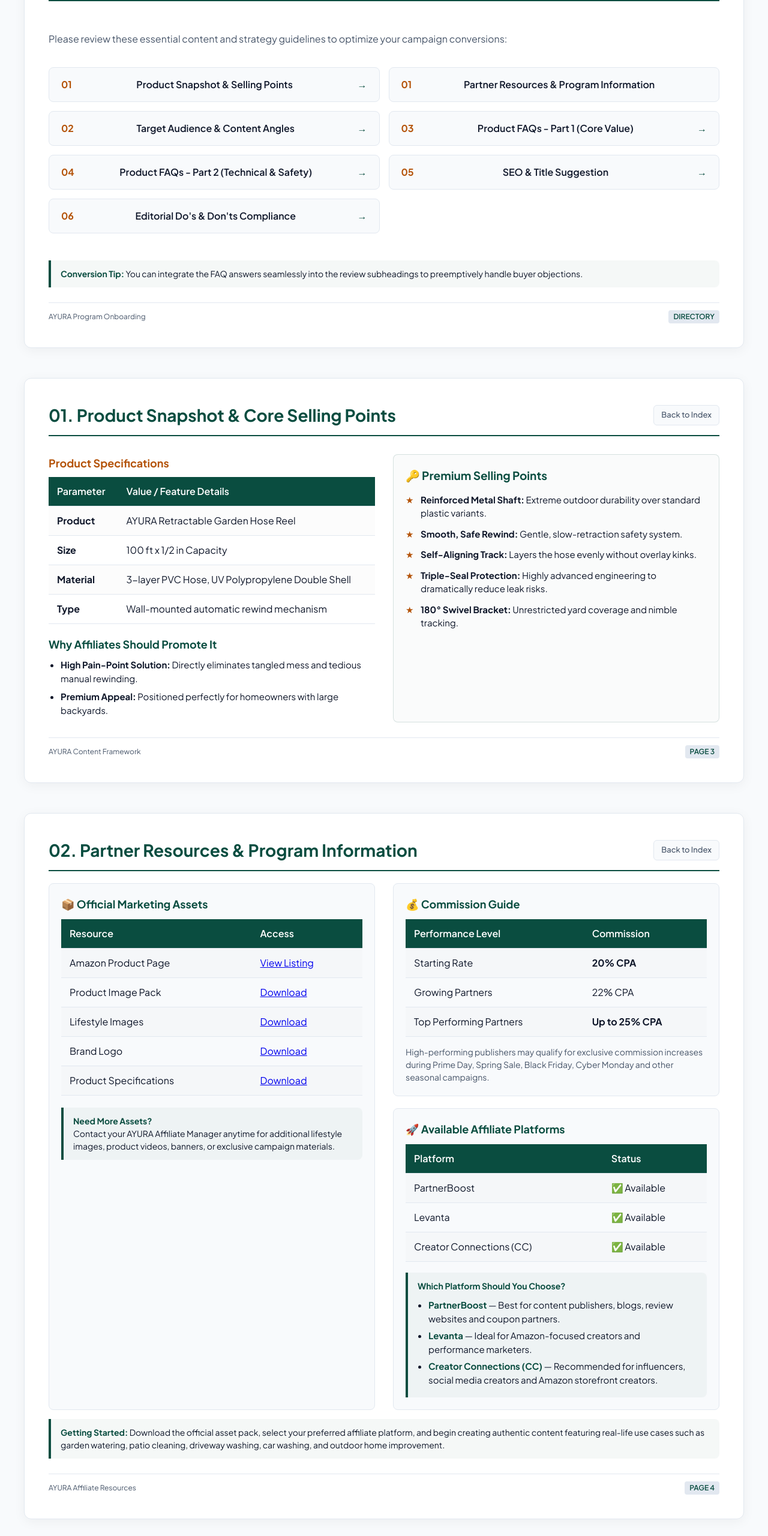
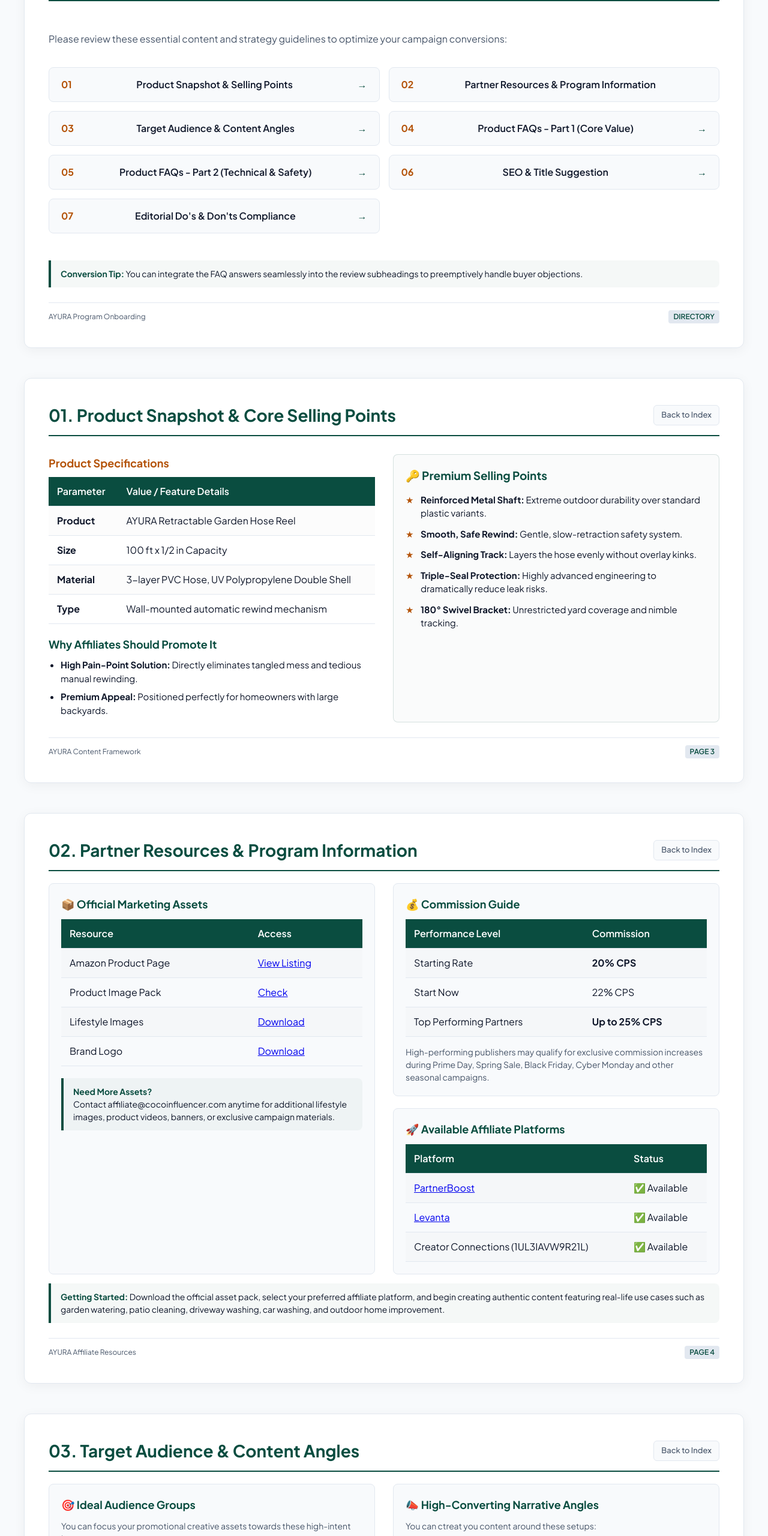
Before and after one commit to shayla67/Affiliate-brife, a plain HTML site: page index.html in a window 1280 px wide. Shown: the part 860-3420 px from the top of the page at 60% size. Drawn offline with Linux system fonts and the light colour scheme.

Commit message:
Update index.html
new page

```diff
--- a/index.html
+++ b/index.html
@@ -283,12 +283,12 @@
             <p style="font-size: 16px; margin-bottom: 15px; color: var(--text-muted);">Please review these essential content and strategy guidelines to optimize your campaign conversions:</p>
             <div class="toc-list">
                 <a href="#slide-snapshot" class="toc-item"><span class="toc-number">01</span> Product Snapshot & Selling Points <span style="color:var(--primary-teal);">→</span></a>
-                 <a href="#slide-snapshot" class="toc-item"><span class="toc-number">01</span> Partner Resources & Program Information <span style="color:var(--primary-teal);"></span></a>
-                <a href="#slide-audience" class="toc-item"><span class="toc-number">02</span> Target Audience & Content Angles <span style="color:var(--primary-teal);">→</span></a>
-                <a href="#slide-qa-1" class="toc-item"><span class="toc-number">03</span> Product FAQs - Part 1 (Core Value) <span style="color:var(--primary-teal);">→</span></a>
-                <a href="#slide-qa-2" class="toc-item"><span class="toc-number">04</span> Product FAQs - Part 2 (Technical & Safety) <span style="color:var(--primary-teal);">→</span></a>
-                <a href="#slide-seo" class="toc-item"><span class="toc-number">05</span> SEO & Title Suggestion <span style="color:var(--primary-teal);">→</span></a>
-                <a href="#slide-compliance" class="toc-item"><span class="toc-number">06</span> Editorial Do's & Don'ts Compliance <span style="color:var(--primary-teal);">→</span></a>
+                 <a href="#slide-snapshot" class="toc-item"><span class="toc-number">02</span> Partner Resources & Program Information <span style="color:var(--primary-teal);"></span></a>
+                <a href="#slide-audience" class="toc-item"><span class="toc-number">03</span> Target Audience & Content Angles <span style="color:var(--primary-teal);">→</span></a>
+                <a href="#slide-qa-1" class="toc-item"><span class="toc-number">04</span> Product FAQs - Part 1 (Core Value) <span style="color:var(--primary-teal);">→</span></a>
+                <a href="#slide-qa-2" class="toc-item"><span class="toc-number">05</span> Product FAQs - Part 2 (Technical & Safety) <span style="color:var(--primary-teal);">→</span></a>
+                <a href="#slide-seo" class="toc-item"><span class="toc-number">06</span> SEO & Title Suggestion <span style="color:var(--primary-teal);">→</span></a>
+                <a href="#slide-compliance" class="toc-item"><span class="toc-number">07</span> Editorial Do's & Don'ts Compliance <span style="color:var(--primary-teal);">→</span></a>
             </div>
         </div>
 
@@ -386,8 +386,8 @@
                 <tr>
                     <td>Product Image Pack</td>
                     <td>
-                        <a href="YOUR_GOOGLE_DRIVE_LINK" target="_blank">
-                            Download
+                        <a href="https://drive.google.com/drive/folders/1HVsgPlddpkwa0icziO13SjXRK6NpjrDF" target="_blank">
+                            Check
                         </a>
                     </td>
                 </tr>
@@ -395,7 +395,7 @@
                 <tr>
                     <td>Lifestyle Images</td>
                     <td>
-                        <a href="YOUR_GOOGLE_DRIVE_LINK" target="_blank">
+                        <a href="https://drive.google.com/drive/folders/1PKEmIQsNbaWSM5t8VLtF7M2pWOplsTGp" target="_blank">
                             Download
                         </a>
                     </td>
@@ -404,16 +404,7 @@
                 <tr>
                     <td>Brand Logo</td>
                     <td>
-                        <a href="YOUR_GOOGLE_DRIVE_LINK" target="_blank">
-                            Download
-                        </a>
-                    </td>
-                </tr>
-
-                <tr>
-                    <td>Product Specifications</td>
-                    <td>
-                        <a href="YOUR_GOOGLE_DRIVE_LINK" target="_blank">
+                        <a href="https://drive.google.com/drive/folders/1XUyXVxEWtwFZEBNrRHfq4jbLScoo7B60" target="_blank">
                             Download
                         </a>
                     </td>
@@ -422,7 +413,7 @@
 
             <div class="affiliate-tip-banner" style="margin-top:20px;">
                 <strong>Need More Assets?</strong><br>
-                Contact your AYURA Affiliate Manager anytime for additional
+                Contact <email>affiliate@cocoinfluencer.com</email> anytime for additional
                 lifestyle images, product videos, banners, or exclusive campaign materials.
             </div>
 
@@ -430,7 +421,6 @@
 
         <!-- RIGHT -->
         <div>
-
             <!-- Commission -->
             <div class="card" style="margin-bottom:20px;">
                 <div class="card-title">💰 Commission Guide</div>
@@ -443,17 +433,17 @@
 
                     <tr>
                         <td>Starting Rate</td>
-                        <td><strong>20% CPA</strong></td>
+                        <td><strong>20% CPS</strong></td>
                     </tr>
 
                     <tr>
-                        <td>Growing Partners</td>
-                        <td>22% CPA</td>
+                        <td>Start Now</td>
+                        <td>22% CPS</td>
                     </tr>
 
                     <tr>
                         <td>Top Performing Partners</td>
-                        <td><strong>Up to 25% CPA</strong></td>
+                        <td><strong>Up to 25% CPS</strong></td>
                     </tr>
                 </table>
 
@@ -472,36 +462,26 @@
                 <table>
                     <tr>
                         <th>Platform</th>
+
                         <th>Status</th>
                     </tr>
 
                     <tr>
-                        <td>PartnerBoost</td>
+                        <td><a href="https://app.partnerboost.com/partner/amazon-offers?sku=B0GGH49QP1" target="_blank">PartnerBoost</a></td>
                         <td>✅ Available</td>
                     </tr>
 
                     <tr>
-                        <td>Levanta</td>
+                        <td><a href="https://app.levanta.io/creator/products/amazon/US/B0GGH49QP1" target="_blank">Levanta</a></td>
                         <td>✅ Available</td>
                     </tr>
 
                     <tr>
-                        <td>Creator Connections (CC)</td>
+                        <td>Creator Connections (1UL3IAVW9R21L)</td>
                         <td>✅ Available</td>
                     </tr>
 
                 </table>
-
-                <div class="affiliate-tip-banner" style="margin-top:18px;">
-                    <strong>Which Platform Should You Choose?</strong>
-
-                    <ul style="margin-top:10px;padding-left:18px;">
-                        <li><strong>PartnerBoost</strong> — Best for content publishers, blogs, review websites and coupon partners.</li>
-                        <li><strong>Levanta</strong> — Ideal for Amazon-focused creators and performance marketers.</li>
-                        <li><strong>Creator Connections (CC)</strong> — Recommended for influencers, social media creators and Amazon storefront creators.</li>
-                    </ul>
-
-                </div>
 
             </div>
 
@@ -526,7 +506,7 @@
     <!-- ==================== SLIDE 4: AUDIENCE & ANGLES ==================== -->
     <div class="slide" id="slide-audience">
         <div class="slide-header">
-            <h2 class="slide-title">02. Target Audience & Content Angles</h2>
+            <h2 class="slide-title">03. Target Audience & Content Angles</h2>
             <a href="#slide-toc" class="nav-btn">Back to Index</a>
         </div>
 
@@ -559,7 +539,7 @@
         </div>
         <div class="slide-footer">
             <span>AYURA Content Framework</span>
-            <span class="footer-tag">PAGE 4</span>
+            <span class="footer-tag">PAGE 5</span>
         </div>
     </div>
 
@@ -567,7 +547,7 @@
     <!-- ==================== SLIDE 5: FAQ - PART 1 ==================== -->
     <div class="slide" id="slide-qa-1">
         <div class="slide-header">
-            <h2 class="slide-title">03. Content FAQ Guide (Core Value Focus)</h2>
+            <h2 class="slide-title">04. Content FAQ Guide (Core Value Focus)</h2>
             <a href="#slide-toc" class="nav-btn">Back to Index</a>
         </div>
 
@@ -591,7 +571,7 @@
 
         <div class="slide-footer">
             <span>AYURA Q&A Library</span>
-            <span class="footer-tag">PAGE 5</span>
+            <span class="footer-tag">PAGE 6</span>
         </div>
     </div>
 
@@ -599,7 +579,7 @@
     <!-- ==================== SLIDE 6: FAQ - PART 2 ==================== -->
     <div class="slide" id="slide-qa-2">
         <div class="slide-header">
-            <h2 class="slide-title">04. Content FAQ Guide (Technical & Safety)</h2>
+            <h2 class="slide-title">05. Content FAQ Guide (Technical & Safety)</h2>
             <a href="#slide-toc" class="nav-btn">Back to Index</a>
         </div>
 
@@ -623,7 +603,7 @@
 
         <div class="slide-footer">
             <span>AYURA Q&A Library</span>
-            <span class="footer-tag">PAGE 6</span>
+            <span class="footer-tag">PAGE 7</span>
         </div>
     </div>
 
@@ -631,7 +611,7 @@
     <!-- ==================== SLIDE 7: SEO & TITLE IDEAS ==================== -->
     <div class="slide" id="slide-seo">
         <div class="slide-header">
-            <h2 class="slide-title">05. SEO & Title Suggestion</h2>
+            <h2 class="slide-title">06. SEO & Title Suggestion</h2>
             <a href="#slide-toc" class="nav-btn">Back to Index</a>
         </div>
 
@@ -663,7 +643,7 @@
 
         <div class="slide-footer">
             <span>AYURA Optimization Specs</span>
-            <span class="footer-tag">PAGE 7</span>
+            <span class="footer-tag">PAGE 8</span>
         </div>
     </div>
 
@@ -671,7 +651,7 @@
     <!-- ==================== SLIDE 8: EDITORIAL COMPLIANCE ==================== -->
     <div class="slide" id="slide-compliance">
         <div class="slide-header">
-            <h2 class="slide-title">06. Editorial Compliance & Guidelines</h2>
+            <h2 class="slide-title">07. Editorial Compliance & Guidelines</h2>
             <a href="#slide-toc" class="nav-btn">Back to Index</a>
         </div>
 
@@ -702,7 +682,7 @@
         </div>
         <div class="slide-footer">
             <span>AYURA Affiliate Compliance</span>
-            <span class="footer-tag">PAGE 8</span>
+            <span class="footer-tag">PAGE 9</span>
         </div>
     </div>
 
```
